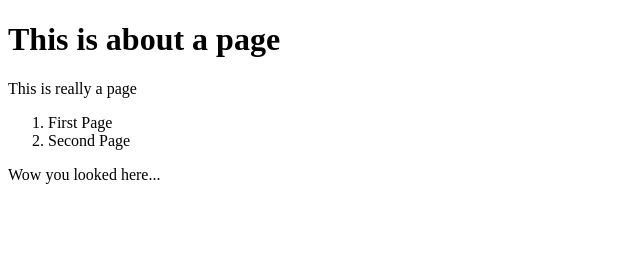
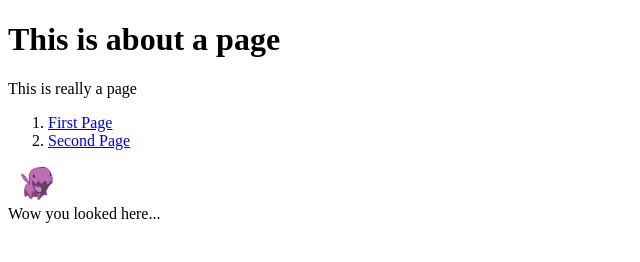
Before and after one commit to alexedugal/alexedugal.github.io, a plain HTML site: page index.html in a window 1280 px wide. Shown: the whole page, without its empty margins (0-640 px from the left). Drawn offline with Linux system fonts and the light colour scheme.

Commit message:
Update index.html

```diff
--- a/index.html
+++ b/index.html
@@ -10,9 +10,10 @@
     <h1>This is about a page</h1>
     <p>This is really a page</p>
     <ol>
-        <li>First Page</li>
-        <li>Second Page</li>
+        <li><a href="myfirstpage.html">First Page</a></li>
+        <li><a href="mysecondpage.html" target="_blank">Second Page</a></li>
     </ol>
+    <div><img src="images/zerg.jfif" alt="zerg" width="5%"></div>
 </main>
 <footer>Wow you looked here...</footer>
 </body>
```
